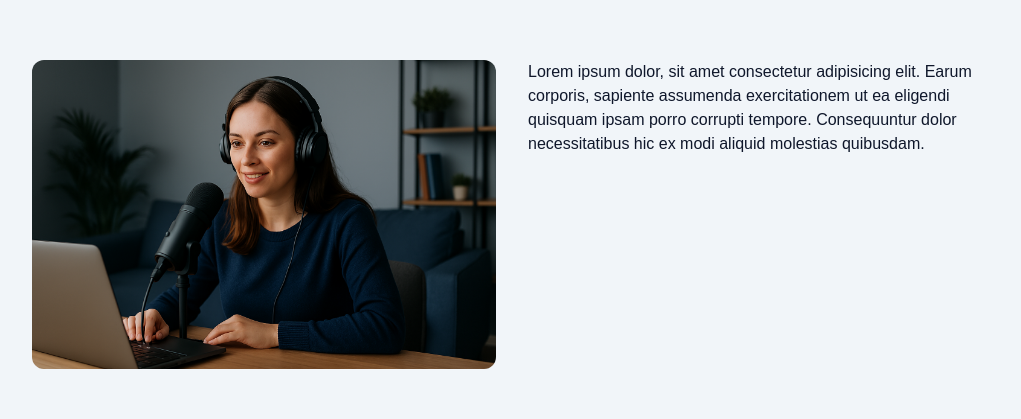
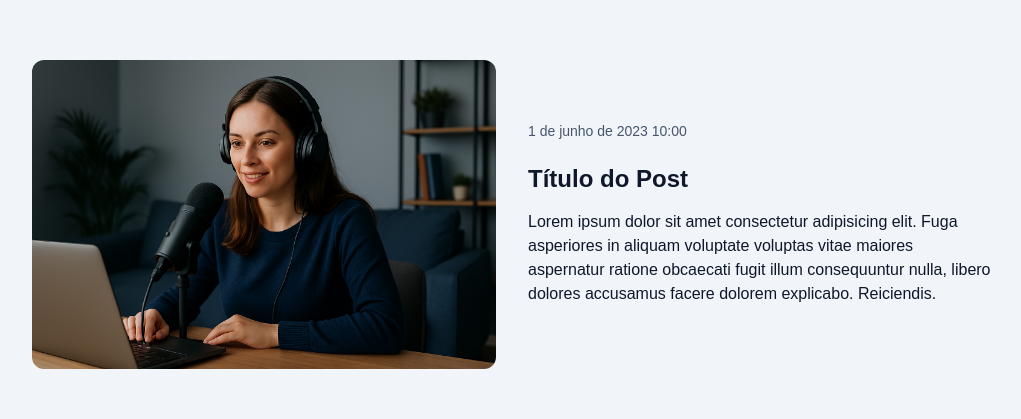
Before and after one commit to sararrmuniz/blog, a Next.js app: page / in a window 1280 px wide. Shown: the part 144-563 px from the top of the page, without its empty margins (128-1149 px from the left). Built offline with nearby package versions, Linux system fonts and the light colour scheme.

Commit message:
Concluindo css do FeaturedPost com Tailwind

```diff
--- a/src/app/page.tsx
+++ b/src/app/page.tsx
@@ -15,18 +15,32 @@ export default async function HomePage() {
       <section className='grid grid-cols-1 gap-8 mb-16 sm:grid-cols-2 group'>
         <Link href='#' className='w-full h-full overflow-hidden rounded-xl'>
           <Image
-          className='group-hover:scale-105 transition-transform duration-300 ease-in-out'
+            className='w-full h-full object-cover group-hover:scale-105 transition-transform duration-300 ease-in-out'
             src='/images/bryen_0.png'
             width={1200}
             height={720}
             alt='Imagem do Blog'
+            priority
           />
         </Link>
-        <div>
-          Lorem ipsum dolor, sit amet consectetur adipisicing elit. Earum
-          corporis, sapiente assumenda exercitationem ut ea eligendi quisquam
-          ipsam porro corrupti tempore. Consequuntur dolor necessitatibus hic ex
-          modi aliquid molestias quibusdam.
+        <div className='flex flex-col justify-center'>
+
+          <time dateTime='2023-06-01' className='text-sm/tight text-slate-600 mb-4 block'>
+            1 de junho de 2023 10:00
+          </time>
+
+          <h1 className='text-2xl/tight font-extrabold mt-2 mb-4'>
+            <Link href='#'>
+              Título do Post
+            </Link>
+          </h1>
+
+          <p>
+            Lorem ipsum dolor sit amet consectetur adipisicing elit. Fuga
+            asperiores in aliquam voluptate voluptas vitae maiores aspernatur
+            ratione obcaecati fugit illum consequuntur nulla, libero dolores
+            accusamus facere dolorem explicabo. Reiciendis.
+          </p>
         </div>
       </section>
 
```
